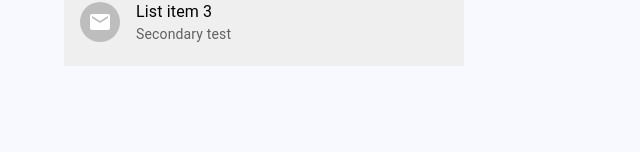
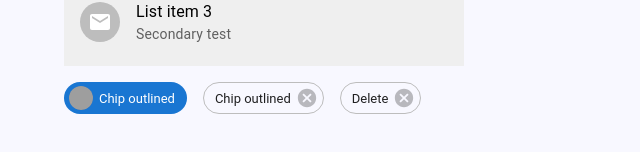
Before and after one commit to AbrarZahid050/Material-UI-learning, a React (Create React App) app: page / in a window 1280 px wide. Shown: the part 400-552 px from the top of the page, without its empty margins (0-640 px from the left). Built offline with nearby package versions, Linux system fonts and the light colour scheme; grey boxes are pictures that could not be loaded.

Commit message:
update-19, Chip done!

```diff
--- a/src/App.js
+++ b/src/App.js
@@ -16,6 +16,7 @@ import "./App.css";
 // import MuiLink from "./components/navbar/MuiLink";
 import { MuiAvatar } from "./components/navbar/MuiAvatar";
 import { MuiBadge } from "./components/navbar/MuiBadge";
+import { MuiChip } from "./components/navbar/MuiChip";
 import { MuiList } from "./components/navbar/MuiList";
 
 /* <-----------------------Run the below code in one instance---------------------->
@@ -51,6 +52,7 @@ const App = () => {
       <MuiAvatar />
       <MuiBadge />
       <MuiList />
+      <MuiChip />
     </div>
   );
 };
--- /dev/null
+++ b/src/components/navbar/MuiChip.jsx
@@ -0,0 +1,50 @@
+import { Avatar, Chip, Container, Stack } from "@mui/material";
+import { useState } from "react";
+
+export const MuiChip = () => {
+  const [data, setData] = useState([
+    { key: 0, label: "Chip outlined" },
+    { key: 1, label: "Delete" },
+  ]);
+
+  const deleteHandler = (toDel) => {
+    const newData = data.filter((chip) => {
+      return chip.key !== toDel.key;
+    });
+    setData(newData);
+  };
+
+  return (
+    <Container>
+      <Stack direction="row" spacing={2} marginTop={2}>
+        <Chip
+          label="Chip outlined"
+          color="primary"
+          size="large"
+          variant="filled"
+          avatar={
+            <Avatar
+              src="https://randomuser.me/api/portraits/women/10.jpg"
+              alt="userName"
+            >
+              VR
+            </Avatar>
+          }
+        />
+        {data.map((i) => {
+          return (
+            <Chip
+              key={i.key}
+              label={i.label}
+              size="large"
+              variant="outlined"
+              onDelete={() =>
+                i.label === "Chip outlined" ? null : deleteHandler(i)
+              }
+            />
+          );
+        })}
+      </Stack>
+    </Container>
+  );
+};
```
